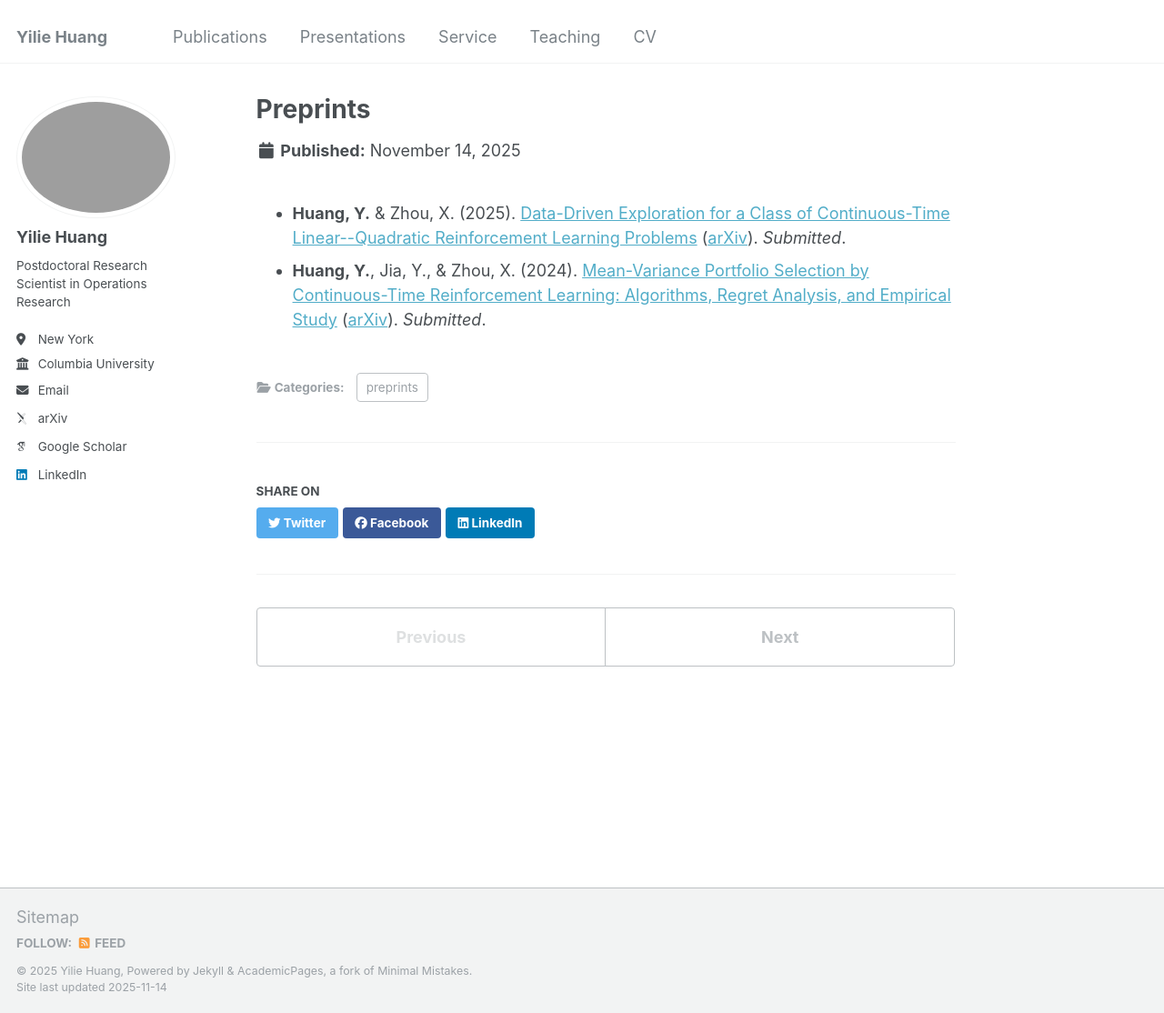
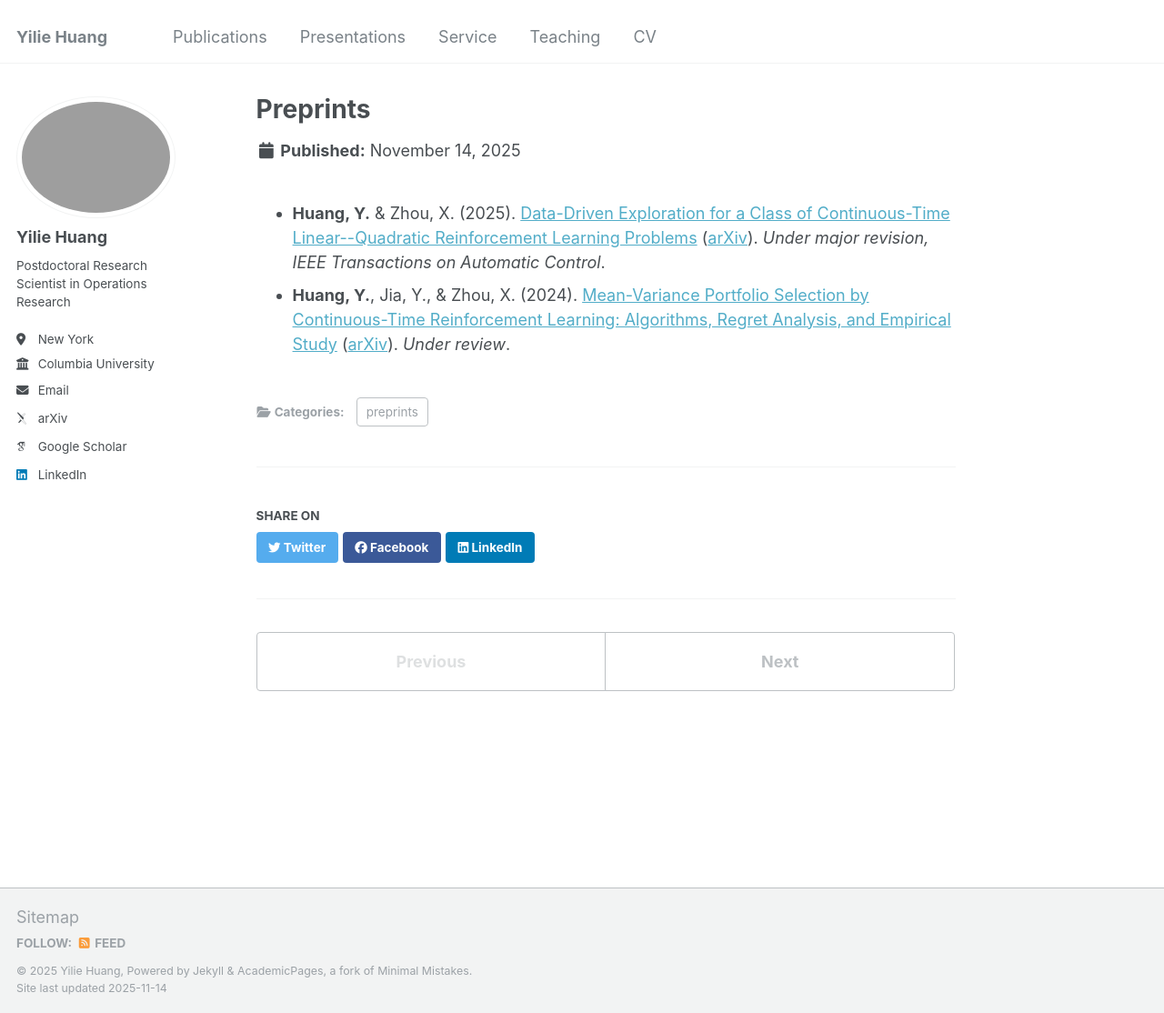
Before and after one commit to yiliehuang/yiliehuang.github.io, a Jekyll site: the page built from _publications/preprints.md, in a window 1280 px wide and 1114 px high. Shown: the whole window at 91% size. Built offline with Jekyll 4.4.1, drawn with Linux system fonts in a browser that asks for light colours; some web fonts are replaced.

Commit message:
Update preprints.md

```diff
--- a/_publications/preprints.md
+++ b/_publications/preprints.md
@@ -6,10 +6,10 @@ permalink: publication/preprints
 <ul>
   <li><strong>Huang, Y.</strong> & Zhou, X. (2025).
       <a href="/files/LQ_Adaptive_ArXiv.pdf">Data-Driven Exploration for a Class of Continuous-Time Linear--Quadratic Reinforcement Learning Problems</a>
-      (<a href="https://arxiv.org/abs/2507.00358">arXiv</a>). <em>Submitted</em>.
+      (<a href="https://arxiv.org/abs/2507.00358">arXiv</a>). <em>Under major revision, IEEE Transactions on Automatic Control</em>.
   </li>
   <li><strong>Huang, Y.</strong>, Jia, Y., & Zhou, X. (2024).
       <a href="/files/MV_ArXiv.pdf">Mean-Variance Portfolio Selection by Continuous-Time Reinforcement Learning: Algorithms, Regret Analysis, and Empirical Study</a>
-      (<a href="https://arxiv.org/abs/2412.16175">arXiv</a>). <em>Submitted</em>.
+      (<a href="https://arxiv.org/abs/2412.16175">arXiv</a>). <em>Under review</em>.
   </li>
 </ul>
```
